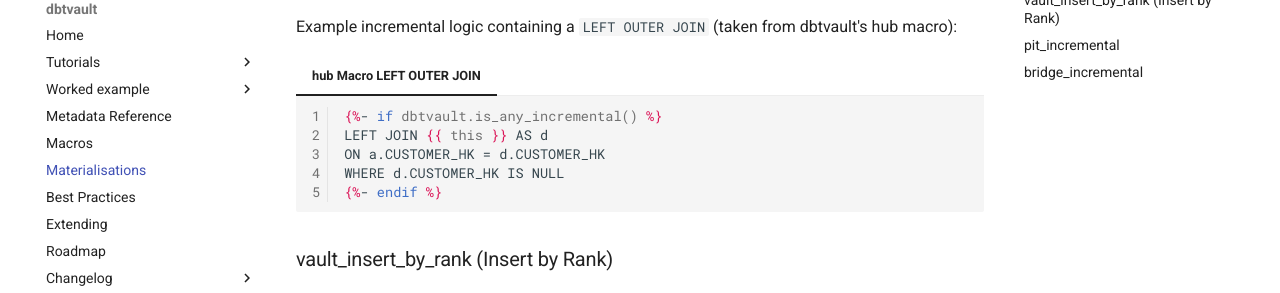
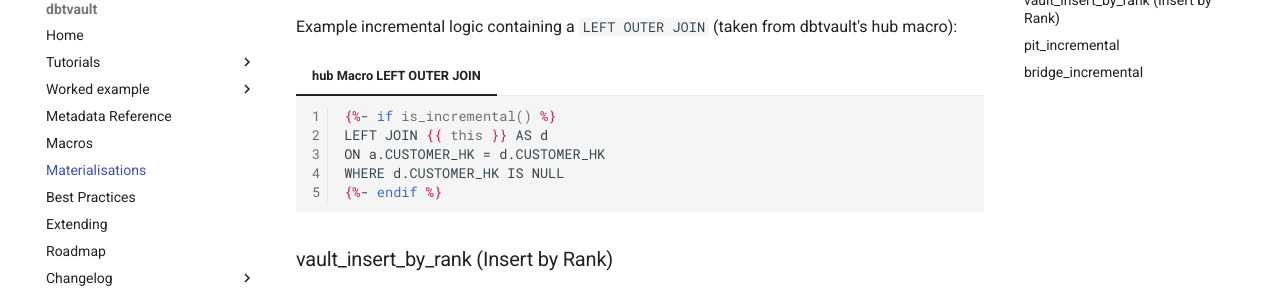
Before and after one commit to Datavault-UK/automate-dv-docs, an MkDocs documentation site: the page built from docs/materialisations.md, in a window 1280 px wide and 900 px high, scrolled down 4247 px. Shown: the part 153-446 px from the top of the window. Built offline with MkDocs 1.6.1 and Material for MkDocs 9.7.7, drawn with Linux system fonts in a browser that asks for light colours; comment, search, counter and statistics services are not loaded.

Commit message:
Minor correction

````diff
--- a/docs/materialisations.md
+++ b/docs/materialisations.md
@@ -218,7 +218,7 @@
 === "hub Macro LEFT OUTER JOIN"
 
     ```jinja
-    {%- if dbtvault.is_any_incremental() %}
+    {%- if is_incremental() %}
     LEFT JOIN {{ this }} AS d
     ON a.CUSTOMER_HK = d.CUSTOMER_HK
     WHERE d.CUSTOMER_HK IS NULL
````
